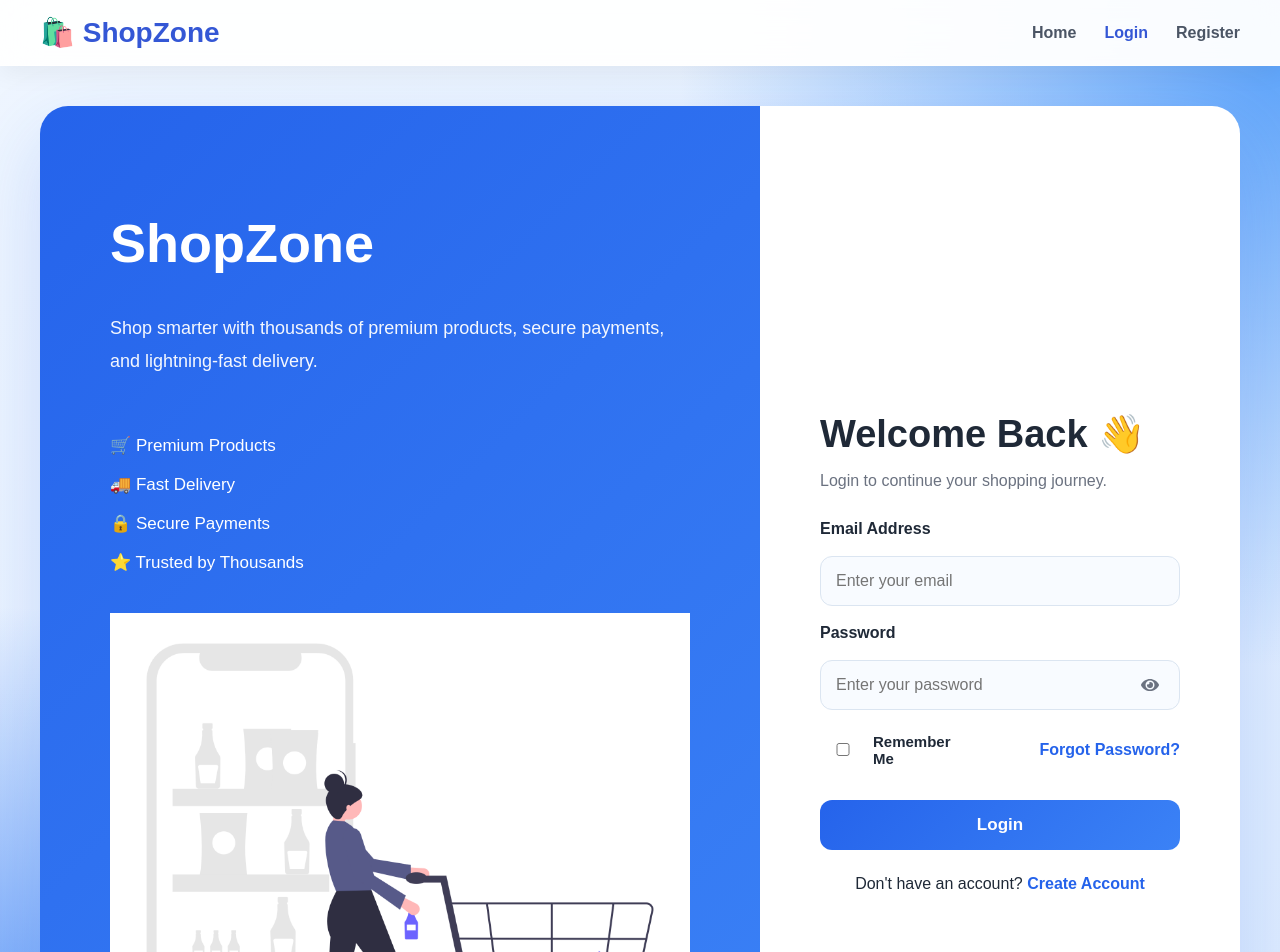
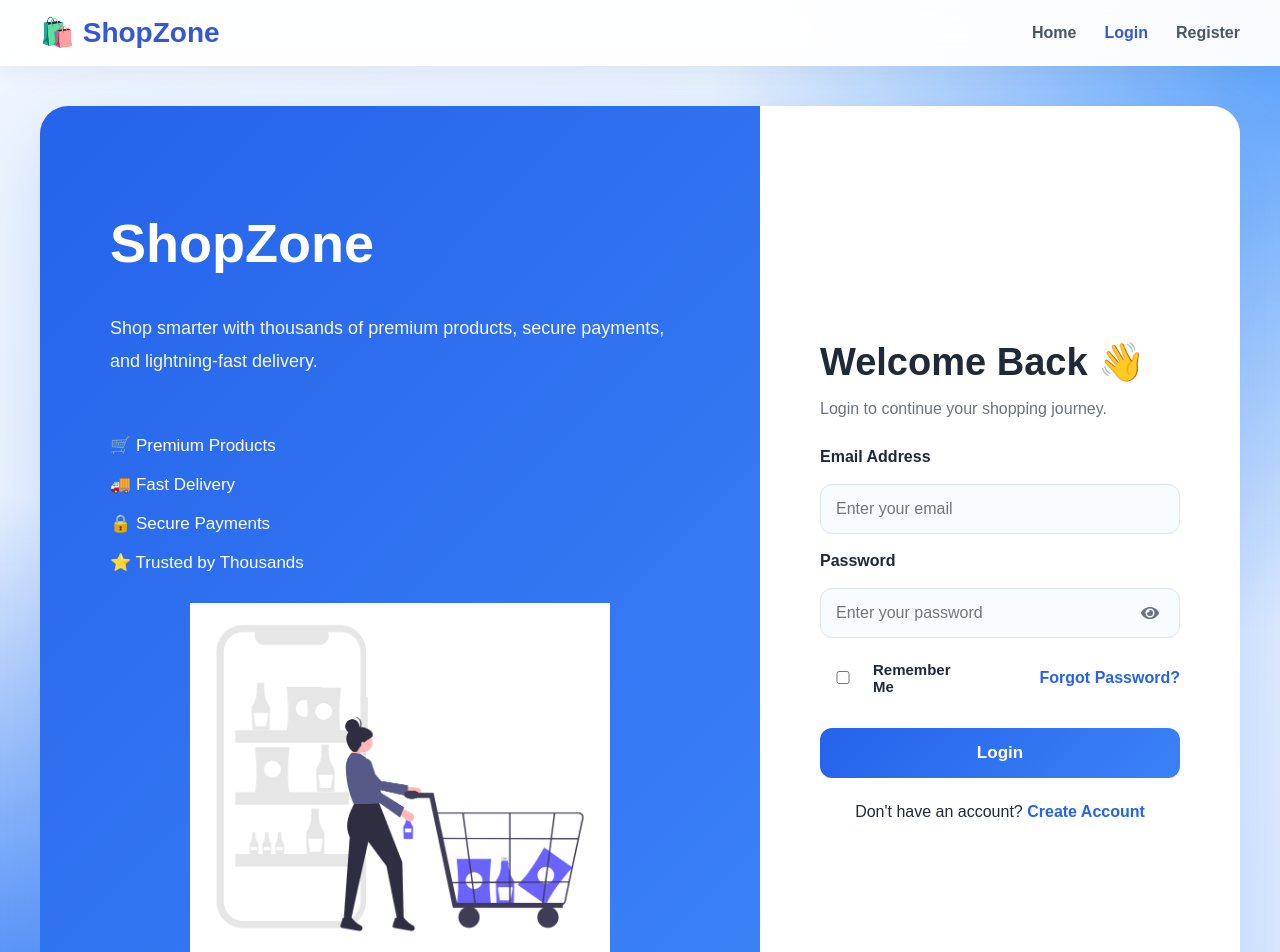
Before and after one commit to DHANUSH-916/ecommerce-web-app, a React (Vite) app in the folder frontend/: page /login in a window 1280 px wide. Shown: the top 952 px of the page. Built offline with nearby package versions, Linux system fonts and the light colour scheme; no server answers.

Commit message:
Update authentication page styles

```diff
--- a/frontend/src/styles/auth.css
+++ b/frontend/src/styles/auth.css
@@ -227,3 +227,10 @@ padding:35px;
     font-weight:600;
     margin-bottom:15px;
 }
+.auth-image {
+    width: 100%;
+    max-width: 420px;
+    display: block;
+    margin: 30px auto 0;
+    object-fit: contain;
+}
```
